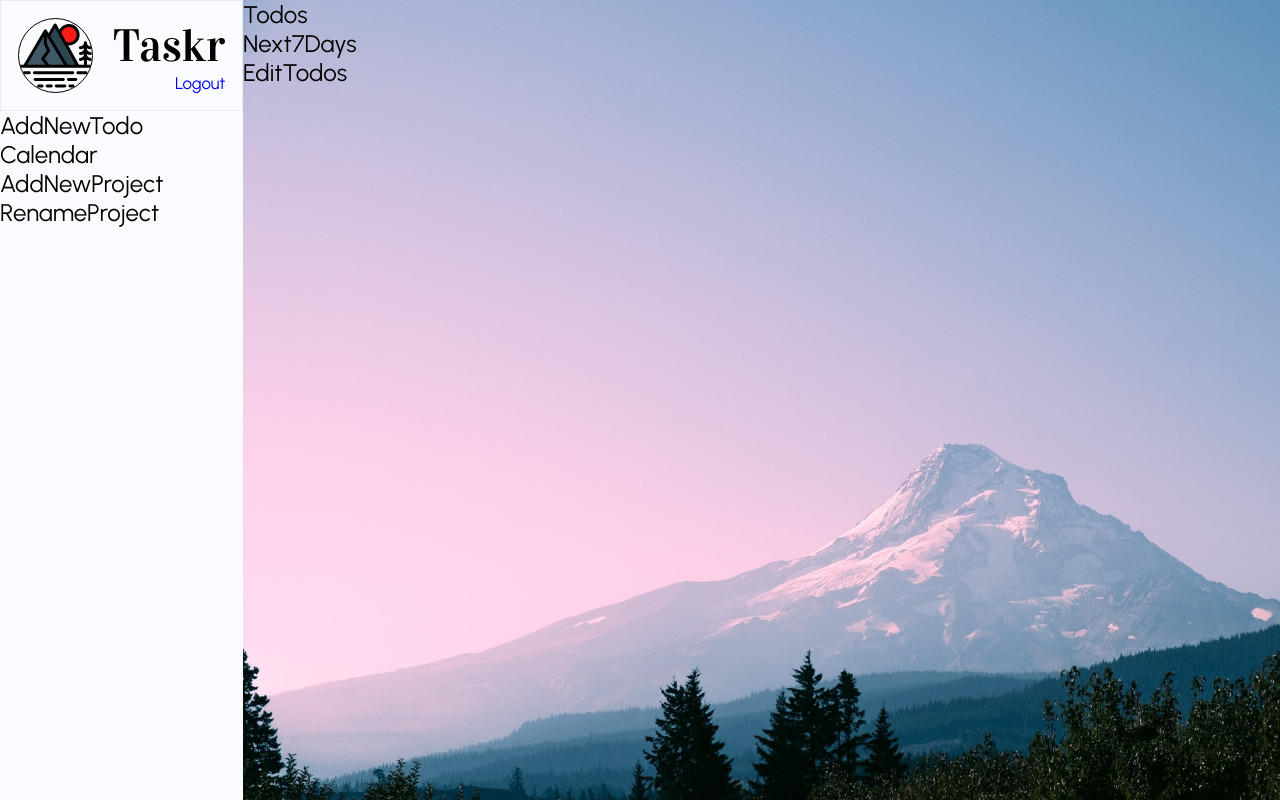
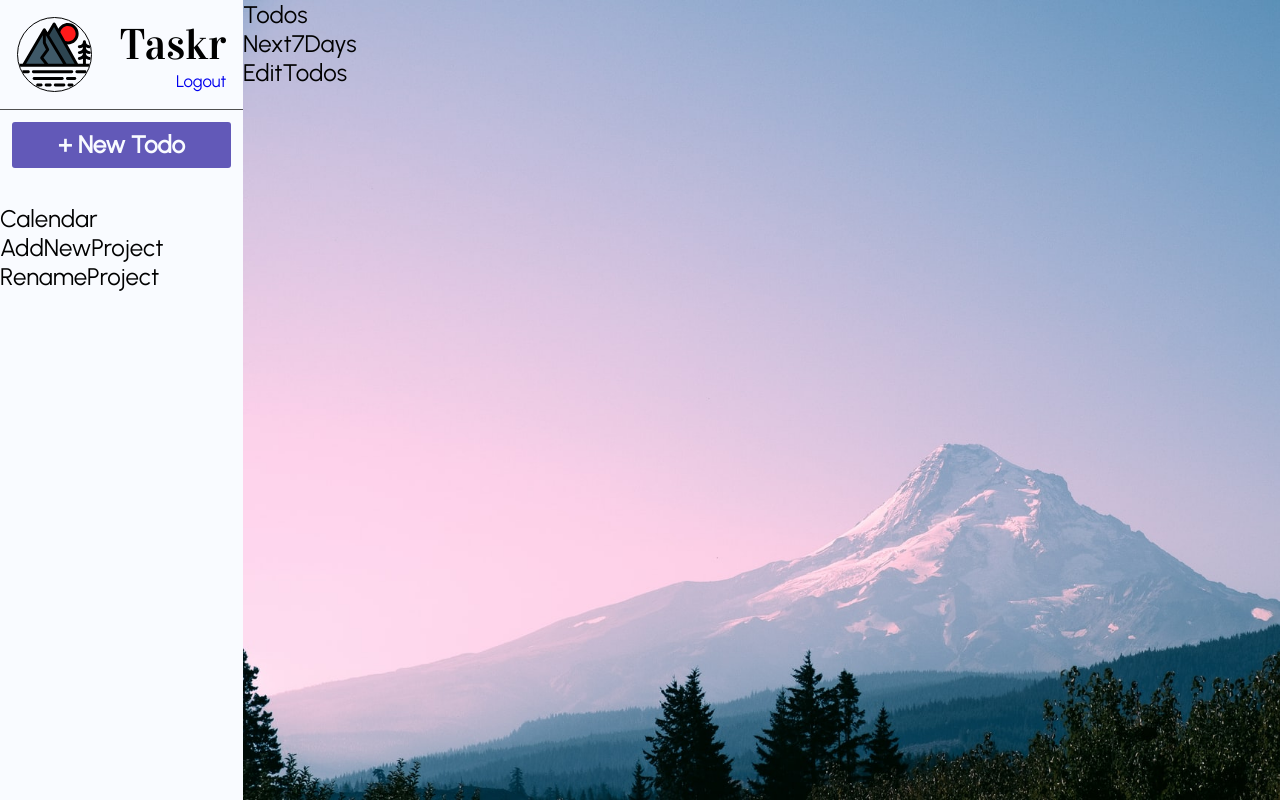
Before and after one commit to CesarALuna/todo-list, a React (Create React App) app: page / in a window 1280 px wide. Built offline with nearby package versions, Linux system fonts and the light colour scheme.

Commit message:
finish AddNewTodo modal

```diff
--- a/src/App.css
+++ b/src/App.css
@@ -41,7 +41,7 @@
   align-items: center;
   justify-content: space-between;
   padding: 0.7rem;
-  border: 1px solid #ebebeb;
+  border-bottom: 1px solid #505050;
 }
 
 .User .logo img {
@@ -54,7 +54,7 @@
 
 .User .info p {
   font-family: 'Vidaloka', cursive;
-  font-size: 1.9rem;
+  font-size: 1.8rem;
 }
 
 .User .info a {
@@ -63,3 +63,51 @@
   justify-content: flex-end;
   font-size: 0.7rem;
 }
+
+/* Modal */
+.Modal {
+  position: fixed;
+  top: 0;
+  left: 0;
+  width: 100vw;
+  height: 100vh;
+  background: rgba(0, 0, 0, 0.8);
+}
+
+.Modal .container {
+  position: absolute;
+  top: 25%;
+  left: 50%;
+  transform: translate(-50%, -25%);
+  background: red;
+}
+
+/* AddNewTodo */
+.AddNewTodo {
+  /* border-bottom: 1px solid #505050; */
+  padding-bottom: 1rem;
+}
+
+.AddNewTodo .btn {
+  padding: 0.5rem;
+  width: 100%;
+  height: 70px;
+  font-size: 0.8rem;
+}
+
+.AddNewTodo .btn button {
+  width: 100%;
+  height: 100%;
+  border: none;
+  border-radius: 3px;
+  font-size: 1rem;
+  background: #6259b8;
+  color: #f9fbff;
+  font-weight: bold;
+  cursor: pointer;
+}
+
+.AddNewTodo .btn button:hover {
+  filter: brightness(1.2);
+  transition: all 0.3 linear;
+}
--- a/src/components/AddNewTodo.js
+++ b/src/components/AddNewTodo.js
@@ -1,7 +1,20 @@
-import React from 'react'
+import React, { useState } from 'react'
+import Modal from './Modal'
 
 function AddNewTodo() {
-  return <div className="AddNewTodo">AddNewTodo</div>
+  const [showModal, setShowModal] = useState(false)
+
+  return (
+    <div className="AddNewTodo">
+      <div className="btn">
+        <button onClick={() => setShowModal(true)}>+ New Todo</button>
+      </div>
+      <Modal showModal={showModal} setShowModal={setShowModal}>
+        <div>Hello World</div>
+        <button onClick={() => setShowModal(false)}>hide</button>
+      </Modal>
+    </div>
+  )
 }
 
 export default AddNewTodo
--- /dev/null
+++ b/src/components/Modal.js
@@ -0,0 +1,21 @@
+import React, { useRef } from 'react'
+
+function Modal({ children, showModal, setShowModal }) {
+  const modalRef = useRef()
+
+  const closeModal = (e) => {
+    if (e.target === modalRef.current) {
+      setShowModal(false)
+    }
+  }
+
+  return (
+    showModal && (
+      <div className="Modal" ref={modalRef} onClick={closeModal}>
+        <div className="container">{children}</div>
+      </div>
+    )
+  )
+}
+
+export default Modal
```
